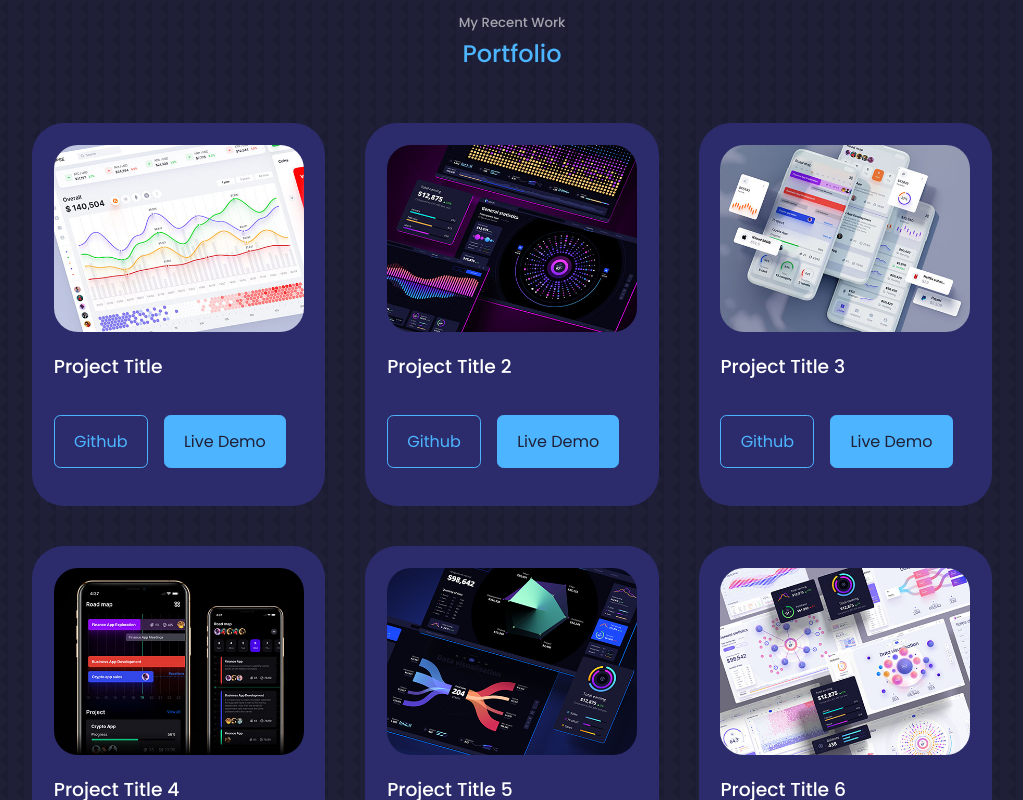
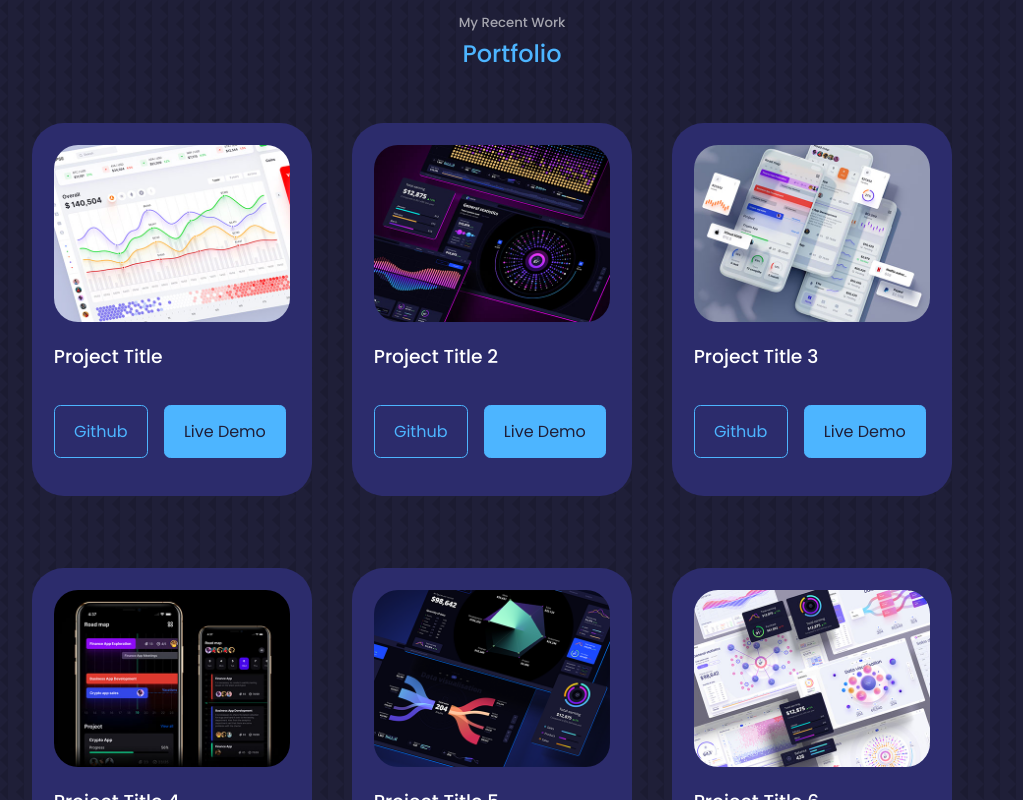
Before and after one commit to CameronRiecan/CameronRiecan.github.io, a React (Create React App) app: page / in a window 1280 px wide. Shown: the part 5040-5840 px from the top of the page, without its empty margins (128-1151 px from the left). Built offline with nearby package versions, Linux system fonts and the light colour scheme.

Commit message:
remove grid css on portfolio and add flex to make it more responsive, fix styling issues

```diff
--- a/src/components/portfolio/Portfolio.jsx
+++ b/src/components/portfolio/Portfolio.jsx
@@ -58,7 +58,7 @@ const Portfolio = () => {
       <h5>My Recent Work</h5>
       <h2>Portfolio</h2>
 
-      <div className='container portfolio_container row-container'>
+      <div className='container portfolio_container'>
         {
           data.map(({id, image, title, github, demo}) => {
             return (
--- a/src/components/portfolio/portfolio.css
+++ b/src/components/portfolio/portfolio.css
@@ -1,8 +1,9 @@
 /* Portfolio Component CSS */
 
 .portfolio_container {
-    display: grid;
-    grid-template-columns: repeat(3, 1fr);
+    display: flex; /* change from grid to flex for better responsiveness */
+    flex-wrap: wrap;
+    justify-content: flex-start;
     gap: 2.5rem;
 }
 
@@ -12,6 +13,8 @@
     border-radius: 2rem;
     border: 1px solid transparent;
     transition: var(--transition);
+    flex: 0 1 calc(33.33% - 2.5rem);
+    margin-bottom: 2rem;
 }
 
 .portfolio_item:hover {
@@ -36,16 +39,18 @@
 
 /* Media Queries (Medium Devices) */
 @media screen and (max-width: 1024px) {
+    .portfolio_item {
+        flex: 0 1 calc(50% - 1.25rem); /* Adjust width to 50% minus gap */
+        margin-bottom: 1.25rem;
+    }
     .portfolio_container {
-        grid-template-columns: 1fr 1fr;
-        gap: 1.2rem;
+        justify-content: center;
     }
 }
 
 /* Media Queries (Small Devices) */
 @media screen and (max-width: 600px) {
-    .portfolio_container {
-        grid-template-columns: 1fr;
-        gap: 1rem;
+    .portfolio_item {
+        flex: 0 1 calc(100%);
     }
 }
```
